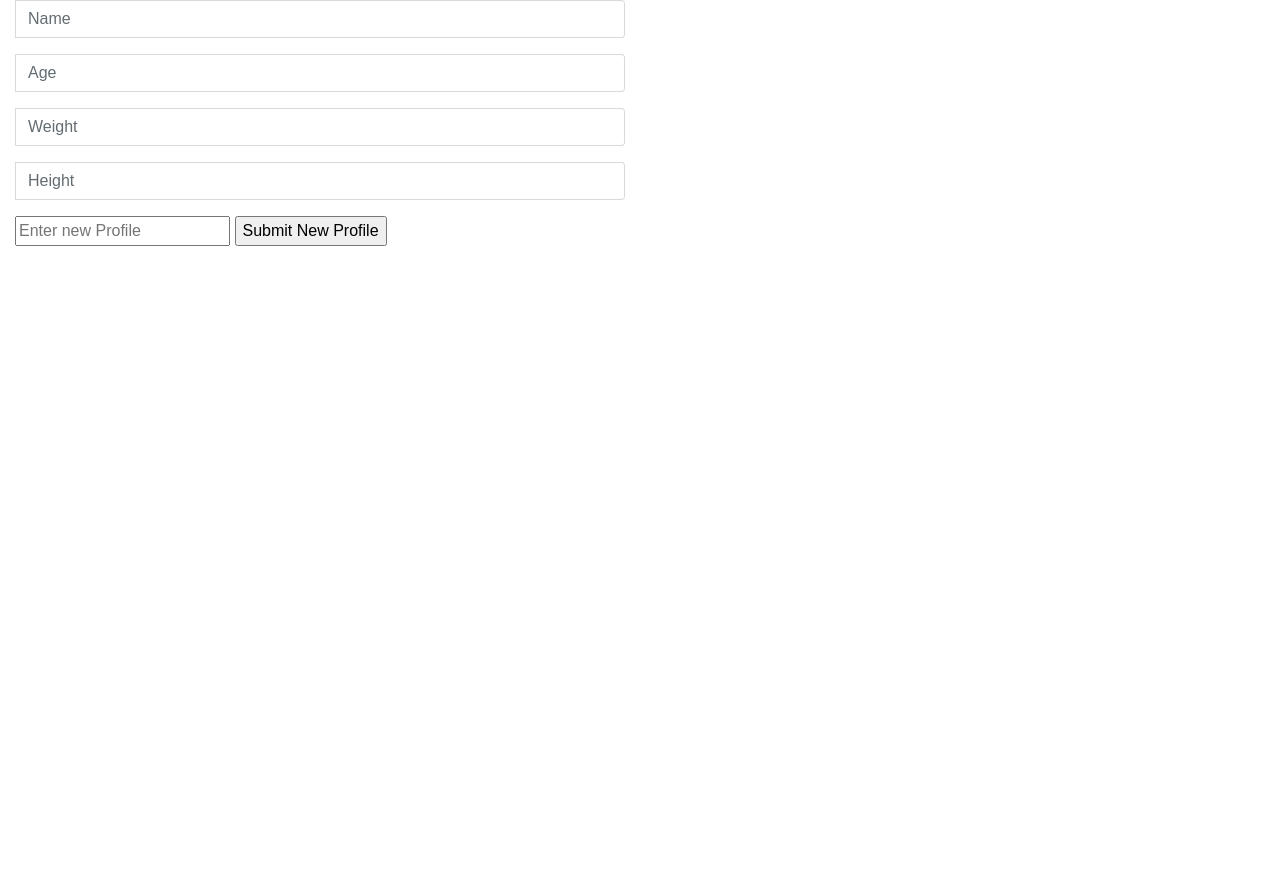
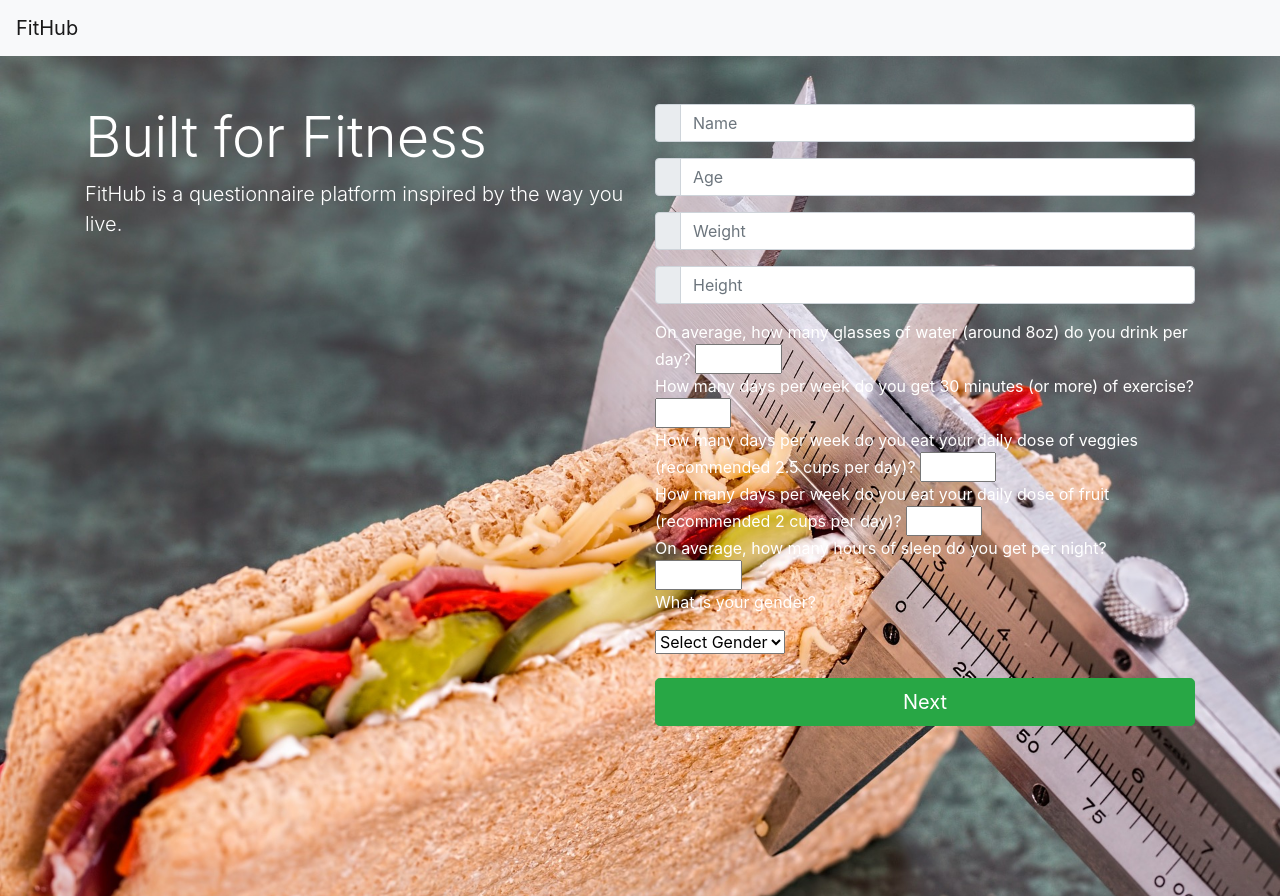
Before and after one commit to sdimartino510/fithub, a Node server app: page /all-profiles in a window 1280 px wide. Before the commit the page ends 246 px from the top, so only its background shows below. Run offline with Node 20, Linux system fonts and the light colour scheme; data that the repository does not hold is empty; some libraries are stand-ins or nearby versions.

Commit message:
added handlebars and now info goes to database on submit

```diff
--- a/routes/htmlRoutes.js
+++ b/routes/htmlRoutes.js
@@ -1,41 +1,48 @@
 var db = require("../models");
-var path = require("path");
 
 module.exports = function(app) {
-  // Load index page
+
   app.get("/", function(req, res) {
-    res.redirect("/home");
-  });
-
-  app.get("/home", function(req, res) {
-    res.sendFile(path.join(__dirname, "../public/html/home.html"));
+    res.render("index");
   });
 
   app.get("/add", function(req, res) {
-    res.sendFile(path.join(__dirname, "../public/html/add.html"));
+    res.render("add");
   });
 
   app.get("/profile", function(req, res) {
-    res.sendFile(path.join(__dirname, "../public/html/profile.html"));
+    res.render("profile");
   });
+
+  app.get("/survey", function(res, res) {
+    res.render("survey");
+  });
+
   app.get("/all-profiles", function(req, res){
     db.Profile.findAll().then(function(dbProfile){
-      console.log(dbProfile);
+      console.log("All profiles: " + dbProfile);
       var profileObject = {
         allProfiles: dbProfile
       }
-      return res.render("example", profileObject)
+      return res.render("add", profileObject)
     })
   })
+
   app.post("/profiles/create", function(req, res) {
     db.Profile.create({
       name: req.body.name,
       age: req.body.age,
       weight: req.body.weight,
-      height: req.body.height
+      height: req.body.height,
+      water_glasses: req.body.water_glasses,
+      exercise_days: req.body.exercise_days,
+      veggies: req.body.veggies,
+      fruits: req.body.fruits,
+      sleep_hours: req.body.sleep_hours,
+      gender: req.body.gender
     }).then(function(dbProfile) {
       console.log(dbProfile);
-      res.redirect("/example");
+      res.redirect("/add");
     });
   });
 
--- /dev/null
+++ b/views/add.handlebars
@@ -0,0 +1,131 @@
+<nav class="navbar navbar-expand-lg navbar-light bg-light">
+  <a class="navbar-brand addFont" href="/">FitHub</a>
+  </div>
+</nav>
+<div class="row">
+  <img id="mainBackground" class="col-lg-12" src="../styles/images/Diet.jpg">
+</div>
+<div class="jumbotron2 jumbotron-fluid">
+  </br>
+  </br>
+  <div class="container">
+
+    <div class="row">
+      <div class="col-md-6 col-lg-6">
+        <h1 class="white display-4">Built for Fitness</h1>
+        <p class="white addFont lead">FitHub is a questionnaire platform inspired by the way you live.</p>
+      </div>
+      <div class="col-md-6 col-lg-6">
+        <div class="input-group mb-3">
+          <div class="input-group-prepend">
+            <span class="input-group-text" id="basic-addon1"></span>
+          </div>
+          <input id="name" type="text" class="form-control" placeholder="Name" aria-label="Name" aria-describedby="basic-addon1">
+        </div>
+        <div class="input-group mb-3">
+          <div class="input-group-prepend">
+            <span class="input-group-text" id="basic-addon1"></span>
+          </div>
+          <input id="age" type="text" class="form-control" placeholder="Age" aria-label="Age" aria-describedby="basic-addon1">
+        </div>
+        <div class="input-group mb-3">
+          <div class="input-group-prepend">
+            <span class="input-group-text" id="basic-addon1"></span>
+          </div>
+          <input id="weight" type="text" class="form-control" placeholder="Weight" aria-label="Weight" aria-describedby="basic-addon1">
+        </div>
+        <div class="input-group mb-3">
+          <div class="input-group-prepend">
+            <span class="input-group-text" id="basic-addon1"></span>
+          </div>
+          <input id="height" type="text" class="form-control" placeholder="Height" aria-label="Height" aria-describedby="basic-addon1">
+        </div>
+
+        <div class="row">
+          <div class="white col-lg-12">
+            <form>
+              On average, how many glasses of water (around 8oz) do you drink per day?
+              <input id="water" type="number" name="Water" min="1" max="16">
+              <br>
+              How many days per week do you get 30 minutes (or more) of exercise?
+              <input id="exercise" type="number" name="Exercise" min="1" max="7">
+              <br>
+              How many days per week do you eat your daily dose of veggies (recommended 2.5 cups per day)?
+              <input id="veggies" type="number" name="Veggies" min="1" max="7">
+              <br>
+              How many days per week do you eat your daily dose of fruit (recommended 2 cups per day)?
+              <input id="fruit" type="number" min="1" name="Fruit" max="7">
+              <br>
+              On average, how many hours of sleep do you get per night?
+              <input id="sleep" type="number" min="1" name="Sleep" max="12">
+              <br>
+            </form>
+          </div>
+        </div>
+        <div>
+          <span>
+            <p class="white">What is your gender?</p>
+            <select id="gender">
+              <option value="">Select Gender</option>
+              <option value="male">Male</option>
+              <option value="female">Female</option>
+              <option value="other">other</option>
+            </select>
+          </span>
+
+        </div>
+        </br>
+        <button id="submit-Profile" type="button" class="btn btn-success btn-lg btn-block">Next</button>
+      </div>
+      <!--end of comment 2  -->
+    </div>
+  </div>
+</div>
+
+{{!-- <div class="profile-info">
+  {{#each allProfiles}}
+  <p>{{this.name}}</p>
+  <p>{{this.age}}</p>
+  <p>{{this.weight}}</p>
+  <p>{{this.height}}</p>
+  {{/each}}
+</div> --}}
+
+
+
+<script>
+
+  $("#submit-Profile").on("click", function (event) {
+    event.preventDefault();
+    var newName = $("#name").val().trim();
+    var newAge = $("#age").val().trim();
+    var newWeight = $("#weight").val().trim();
+    var newHeight = $("#height").val().trim();
+    var newWater = $("#water").val().trim();
+    var newExercise = $("#exercise").val().trim();
+    var newVeggies = $("#veggies").val().trim();
+    var newFruit = $("#fruit").val().trim();
+    var newSleep = $("#sleep").val().trim();
+    var newGender = $('#gender option:selected').text();
+
+    $.ajax("/profiles/create", {
+      type: "POST",
+      data: {
+        name: newName,
+        age: newAge,
+        weight: newWeight,
+        height: newHeight,
+        water_glasses: newWater,
+        exercise_days: newExercise,
+        veggies: newVeggies,
+        fruits: newFruit,
+        sleep_hours: newSleep,
+        gender: newGender
+      }
+    }).then(function () {
+      alert("Adding new user");
+      location.reload()
+    })
+  })
+
+</script>
--- a/views/example.handlebars
+++ /dev/null
@@ -1,42 +0,0 @@
-
-
-<div class="add-Profile">
-    <form class="create-form">
-         <div class="col-md-6 col-lg-6">
-            <div class="input-group mb-3">
-                <div class="input-group-prepend">
-                  <span class="input-group-text" id="basic-addon1"></span>
-                </div>
-                <input id= "name"type="text" class="form-control" placeholder="Name" aria-label="Name" aria-describedby="basic-addon1">
-              </div>
-              <div class="input-group mb-3">
-                  <div class="input-group-prepend">
-                    <span class="input-group-text" id="basic-addon1"></span>
-                  </div>
-                  <input id="age" type="text" class="form-control" placeholder="Age" aria-label="Age" aria-describedby="basic-addon1">
-                </div>
-                <div class="input-group mb-3">
-                    <div class="input-group-prepend">
-                      <span class="input-group-text" id="basic-addon1"></span>
-                    </div>
-                    <input id="weight" type="text" class="form-control" placeholder="Weight" aria-label="Weight" aria-describedby="basic-addon1">
-                  </div>
-                  <div class="input-group mb-3">
-                    <div class="input-group-prepend">
-                      <span class="input-group-text" id="basic-addon1"></span>
-                    </div>
-                    <input id="height" type="text" class="form-control" placeholder="Height" aria-label="Height" aria-describedby="basic-addon1">
-                  </div>
-        <input id="new-Profile" type="text" placeholder="Enter new Profile">
-        <button type="submit" id="submit-Profile">Submit New Profile</button>
-    </form>
-</div>
-
-<div class="profile-info">
-  {{#each allProfiles}}
-  <p>{{this.name}}</p>
-  <p>{{this.age}}</p>
-  <p>{{this.weight}}</p>
-  <p>{{this.height}}</p>
-  {{/each}}
-</div>
--- a/views/layouts/main.handlebars
+++ b/views/layouts/main.handlebars
@@ -1,15 +1,19 @@
 <!DOCTYPE html>
 <html>
-
 <head>
   <meta charset="utf-8">
-  <link rel="stylesheet" href="https://maxcdn.bootstrapcdn.com/bootstrap/4.0.0-beta.3/css/bootstrap.min.css">
   <link rel="stylesheet" href="/styles/styles.css" media="screen" title="no title" charset="utf-8">
+  <link
+      rel="stylesheet"
+      href="https://stackpath.bootstrapcdn.com/bootstrap/4.3.1/css/bootstrap.min.css"
+      integrity="sha384-ggOyR0iXCbMQv3Xipma34MD+dH/1fQ784/j6cY/iJTQUOhcWr7x9JvoRxT2MZw1T"
+      crossorigin="anonymous"
+    />
+  <script src="https://cdnjs.cloudflare.com/ajax/libs/jquery/3.2.1/jquery.min.js"></script>
+
   <title>Home Page</title>
 </head>
-
 <body>
   {{{body}}}
 </body>
-
 </html>
```
Also changed, not shown: public/html/add.html (+25 -25 lines), views/index.handlebars (+79 -23 lines), views/profile.handlebars (added, +64 -0 lines), views/survey.handlebars (added, +90 -0 lines).
